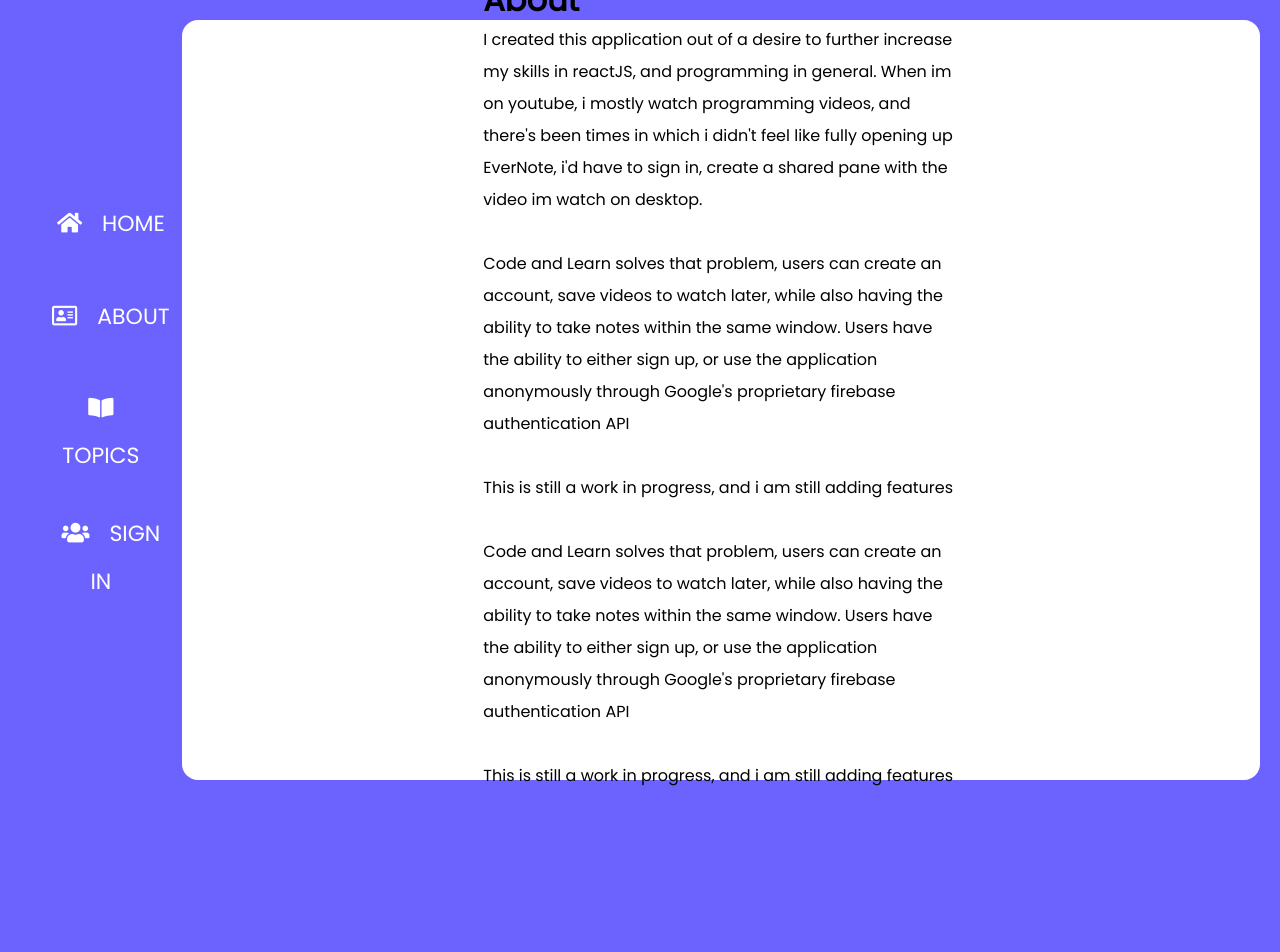
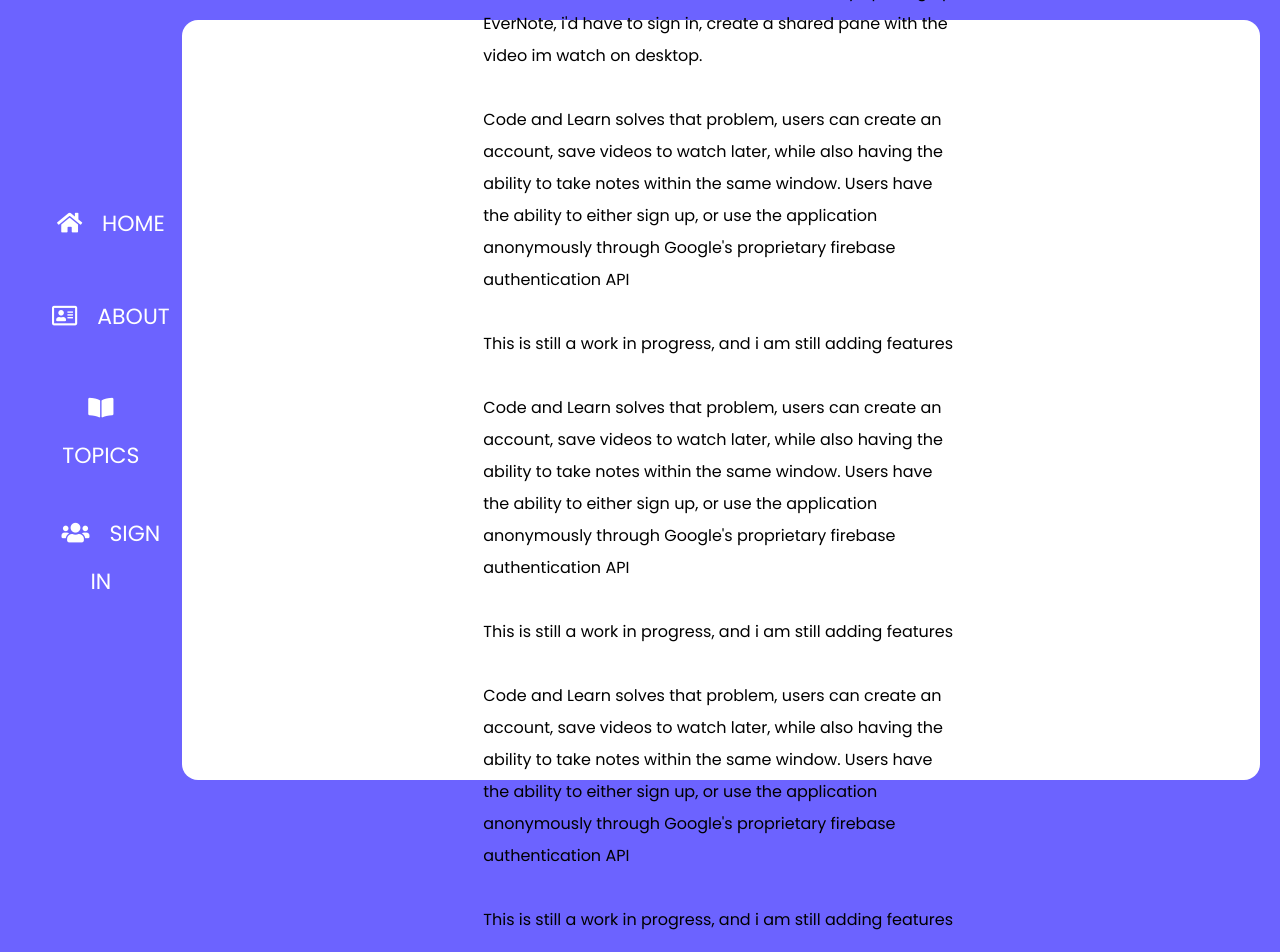
Before and after one commit to cerlans/code-and-learn, a React (Create React App) app: page /About in a window 1280 px wide. Shown: the top 952 px of the page. Before the commit the page ends 856 px from the top, so only its background shows below. Built offline with nearby package versions, Linux system fonts and the light colour scheme; no server answers; what firebaseui would draw is missing.

Commit message:
2 files modified

```diff
--- a/src/About.js
+++ b/src/About.js
@@ -11,6 +11,8 @@ function About(){
       <p>This is still a work in progress, and i am still adding features</p>
       <p>Code and Learn solves that problem, users can create an account, save videos to watch later, while also having the ability to take notes within the same window. Users have the ability to either sign up, or use the application anonymously through Google's proprietary firebase authentication API  </p>
       <p>This is still a work in progress, and i am still adding features</p>
+        <p>Code and Learn solves that problem, users can create an account, save videos to watch later, while also having the ability to take notes within the same window. Users have the ability to either sign up, or use the application anonymously through Google's proprietary firebase authentication API  </p>
+      <p>This is still a work in progress, and i am still adding features</p>
       </div>
     </div>
     </>
--- a/src/style.css
+++ b/src/style.css
@@ -175,9 +175,10 @@ body {
 .loader-parent {
 	align-items: center;
 	display: flex;
-	height: 100%;
+	height: 100vh;
 	justify-content: center;
 	width: 100%;
+
 }
 
 .loader {
```
